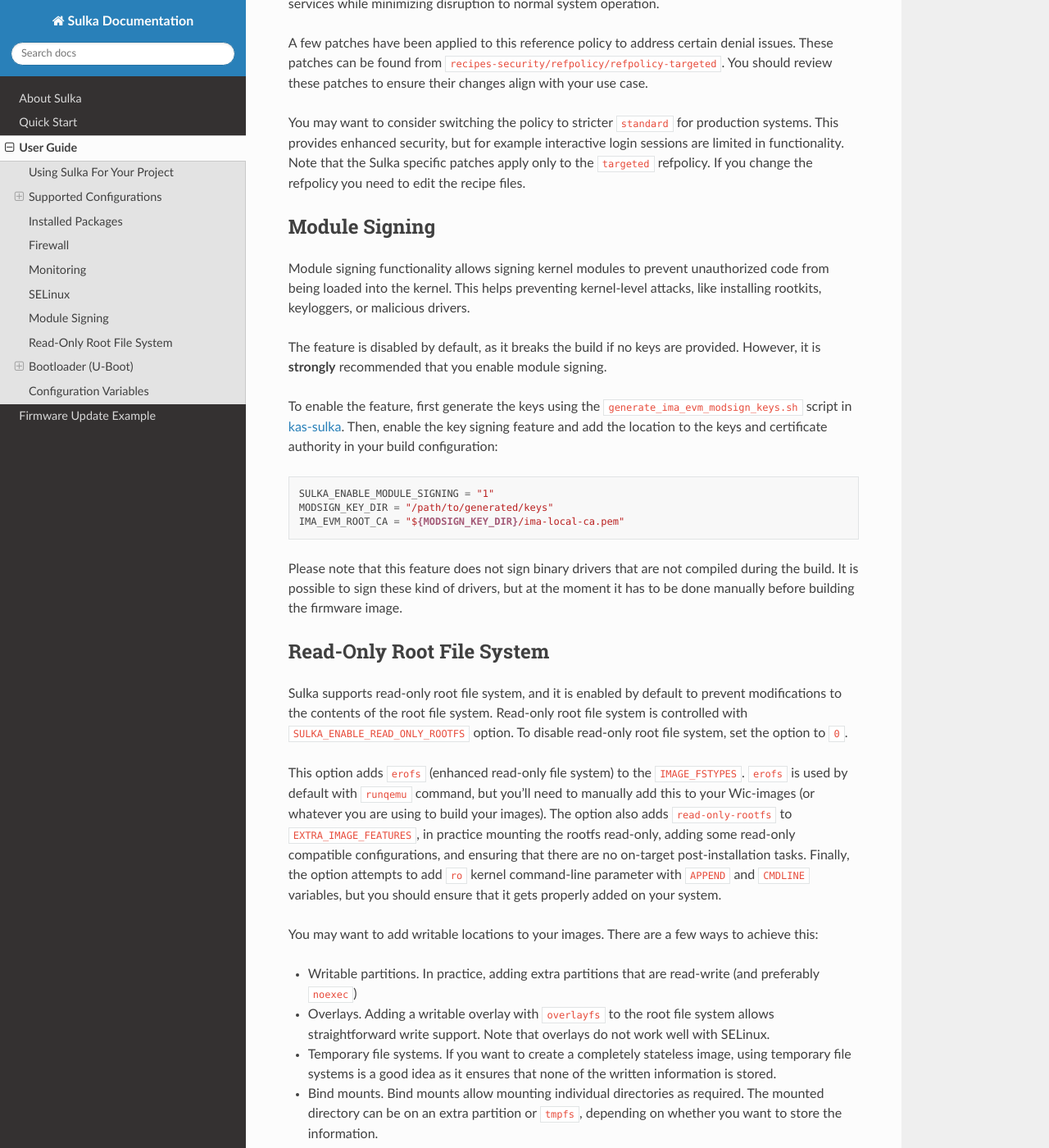
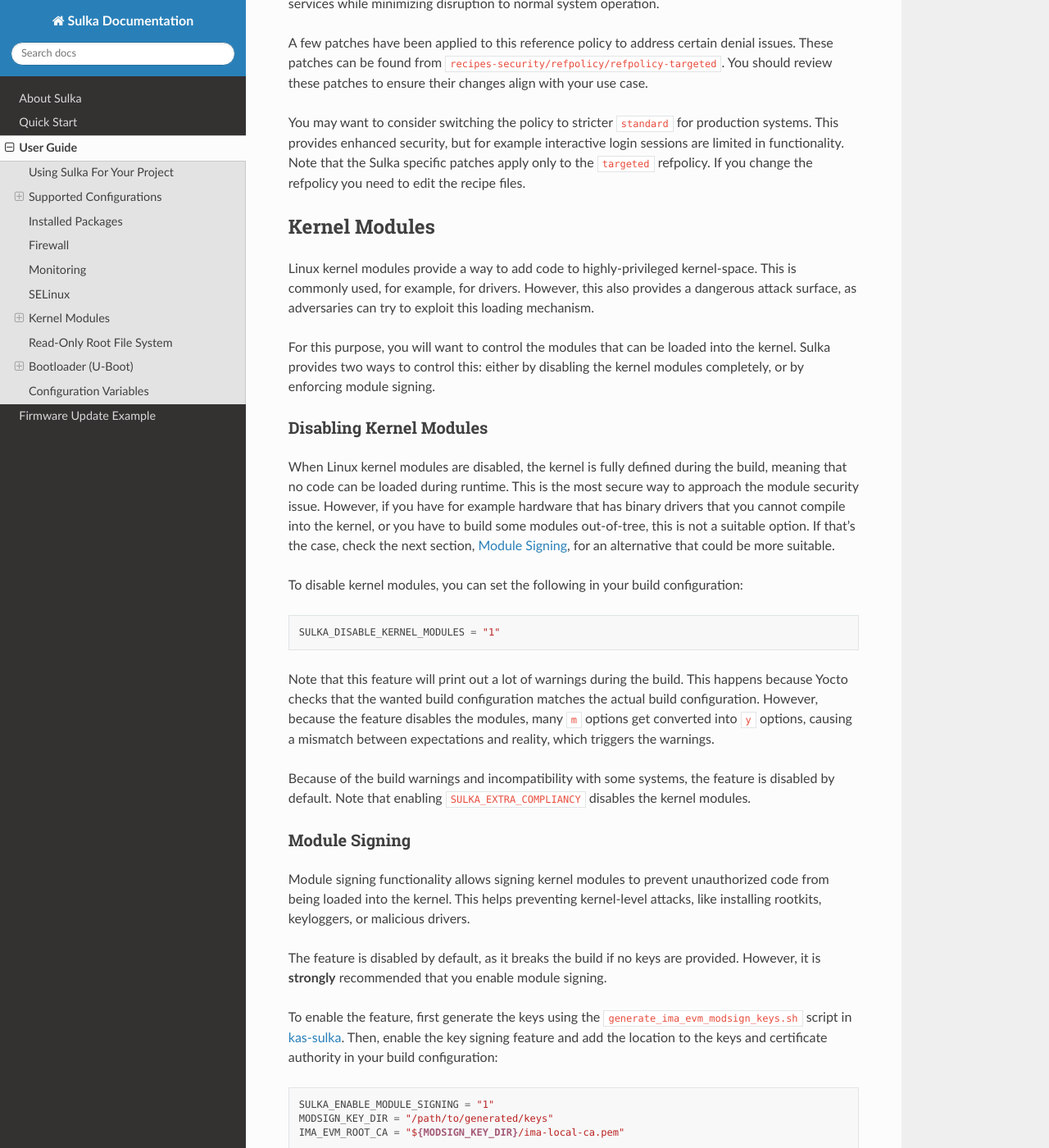
Before and after one commit to AltidSec/sulka-docs, a Sphinx documentation site: the page built from source/user-guide.rst, in a window 1280 px wide and 1400 px high, scrolled down 3734 px. Shown: the whole window at 82% size. Built offline with Sphinx 7.4.7 and the Read the Docs theme 3.1.0, drawn with Linux system fonts in a browser that asks for light colours; some of the changed text lies outside the part shown.

Commit message:
Add information about disabling kernel modules
Add a section to the user-guide about the new feature that allows
disabling Linux kernel modules. This can be used to completely remove
the capability to load modules, significantly reducing the attack
surface in the kernel. However, this is not always suitable for all the
systems.

Update the variables sections with the new configuration variable as
well.

```diff
--- a/source/user-guide.rst
+++ b/source/user-guide.rst
@@ -155,8 +155,39 @@
 This provides enhanced security, but for example interactive login sessions are limited in functionality.
 Note that the Sulka specific patches apply only to the ``targeted`` refpolicy. If you change the refpolicy you need to edit the recipe files.
 
+Kernel Modules
+**************
+
+Linux kernel modules provide a way to add code to highly-privileged kernel-space.
+This is commonly used, for example, for drivers.
+However, this also provides a dangerous attack surface, as adversaries can try to exploit this loading mechanism.
+
+For this purpose, you will want to control the modules that can be loaded into the kernel.
+Sulka provides two ways to control this: either by disabling the kernel modules completely, or by enforcing module signing.
+
+Disabling Kernel Modules
+========================
+
+When Linux kernel modules are disabled, the kernel is fully defined during the build, meaning that no code can be loaded during runtime.
+This is the most secure way to approach the module security issue.
+However, if you have for example hardware that has binary drivers that you cannot compile into the kernel, or you have to build some modules out-of-tree, this is not a suitable option.
+If that's the case, check the next section, :ref:`Module Signing`, for an alternative that could be more suitable.
+
+To disable kernel modules, you can set the following in your build configuration:
+
+.. code-block::
+
+   SULKA_DISABLE_KERNEL_MODULES = "1"
+
+Note that this feature will print out a lot of warnings during the build.
+This happens because Yocto checks that the wanted build configuration matches the actual build configuration.
+However, because the feature disables the modules, many ``m`` options get converted into ``y`` options, causing a mismatch between expectations and reality, which triggers the warnings.
+
+Because of the build warnings and incompatibility with some systems, the feature is disabled by default.
+Note that enabling ``SULKA_EXTRA_COMPLIANCY`` disables the kernel modules.
+
 Module Signing
-**************
+==============
 
 Module signing functionality allows signing kernel modules to prevent unauthorized code from being loaded into the kernel.
 This helps preventing kernel-level attacks, like installing rootkits, keyloggers, or malicious drivers.
@@ -276,6 +307,14 @@
   Requires `meta-sulka-kernel <https://codeberg.org/AltidSec/meta-sulka-kernel>`_ to be part of the build.
   If your device does not have a graphic output, you should be able to leave this to default.
 
+* ``SULKA_DISABLE_KERNEL_MODULES`` (0)
+
+  Set this option to ``1`` to disable loadable modules in the Linux kernel.
+  Linux kernel modules allow loading code to highly privileged kernel space, potentially allowing dangerous exploits.
+  Disabling kernel modules prevents this.
+  If you have binary drivers that you cannot compile yourself, or you build out-of-tree modules, this option is not suitable for you.
+  See :ref:`Disabling Kernel Modules` for more information.
+
 * ``SULKA_ENABLE_MODULE_SIGNING`` (0)
 
   Set this option to ``1`` to enable module signing.
@@ -305,6 +344,7 @@
   These are options that may make more sense in workstation or server use, or that need some integration work, so they are disabled by default.
   This option enables the following options:
 
+  * ``SULKA_DISABLE_KERNEL_MODULES``
   * ``SULKA_ENABLE_MONITORING``
   * ``SULKA_EXPIRE_PASSWORDS``
 
```
